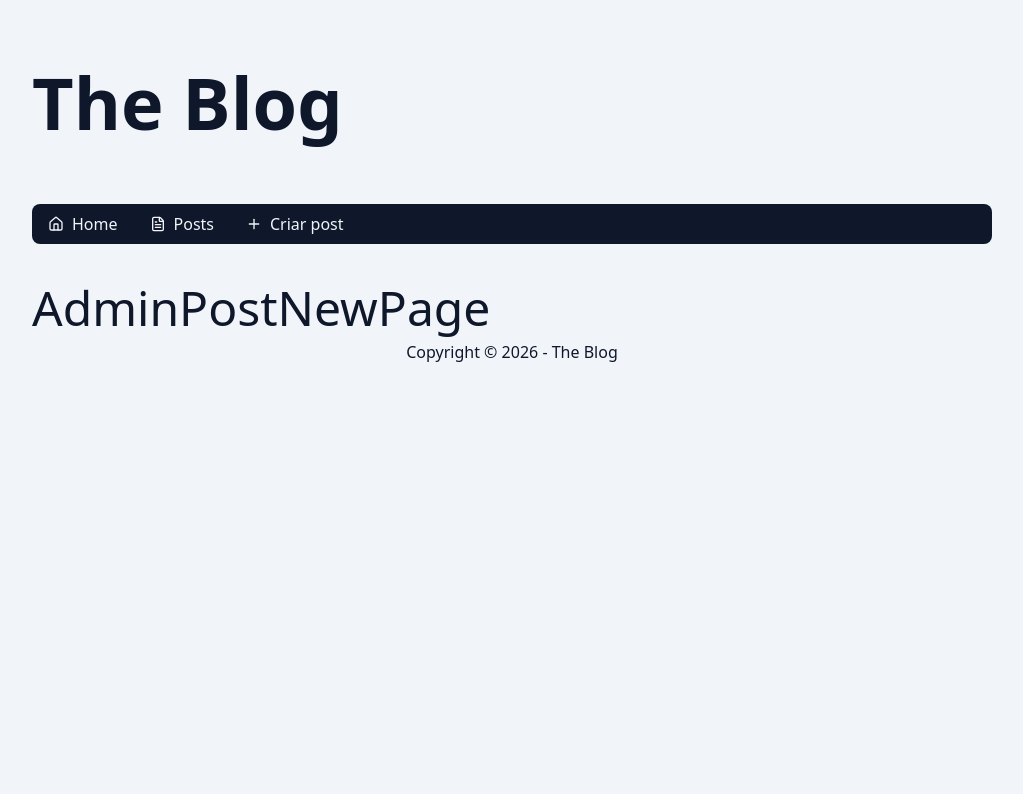
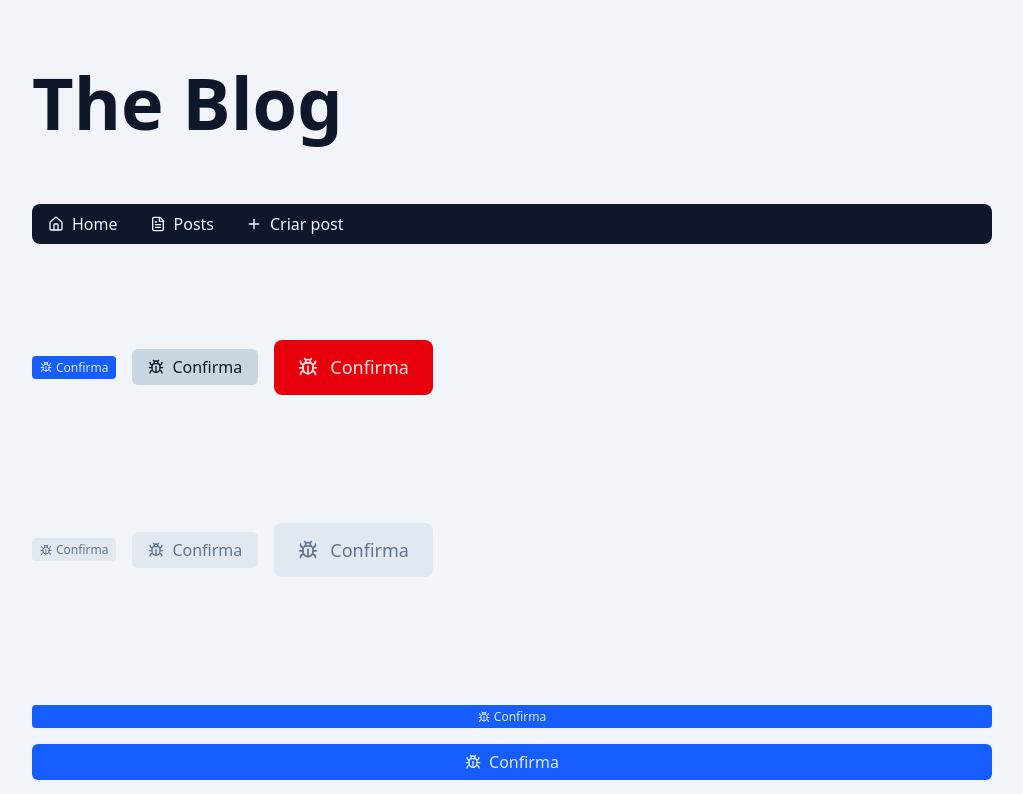
Before and after one commit to robertolins/blog-react-next, a Next.js app: page /admin/post/new in a window 1280 px wide. Shown: the top 794 px of the page, without its empty margins (128-1151 px from the left). Built offline with nearby package versions, Linux system fonts and the light colour scheme.

Commit message:
feat: cria componente para botões

```diff
--- a/src/app/admin/post/new/page.tsx
+++ b/src/app/admin/post/new/page.tsx
@@ -1,5 +1,54 @@
+import { Button } from '@/components/Button';
+import { BugIcon } from 'lucide-react';
+
 export const dynamic = 'force-dynamic';
 
 export default async function AdminPostNewPage() {
-  return <div className='py-2 text-5xl'>AdminPostNewPage</div>;
+  return (
+    <>
+      <div className='py-16 flex gap-4 flex-wrap items-center'>
+        <Button variant='default' size='sm'>
+          <BugIcon />
+          Confirma
+        </Button>
+        <Button variant='ghost' size='md'>
+          <BugIcon />
+          Confirma
+        </Button>
+        <Button variant='danger' size='lg'>
+          <BugIcon />
+          Confirma
+        </Button>
+      </div>
+      <div className='py-16 flex gap-4 flex-wrap items-center'>
+        <Button variant='default' size='sm' disabled>
+          <BugIcon />
+          Confirma
+        </Button>
+        <Button variant='ghost' size='md' disabled>
+          <BugIcon />
+          Confirma
+        </Button>
+        <Button variant='danger' size='lg' disabled>
+          <BugIcon />
+          Confirma
+        </Button>
+      </div>
+
+      <div className='py-16 flex gap-4 flex-wrap items-center'>
+        <Button variant='default' size='sm' className='w-full'>
+          <BugIcon />
+          Confirma
+        </Button>
+        <Button variant='default' size='md' className='w-full'>
+          <BugIcon />
+          Confirma
+        </Button>
+        <Button variant='default' size='lg' className='w-full'>
+          <BugIcon />
+          Confirma
+        </Button>
+      </div>
+    </>
+  );
 }
--- /dev/null
+++ b/src/components/Button/index.tsx
@@ -0,0 +1,58 @@
+import clsx from 'clsx';
+
+type ButtonVariants = 'default' | 'ghost' | 'danger';
+
+type ButtonSizes = 'sm' | 'md' | 'lg';
+
+type ButtonProps = {
+  variant?: ButtonVariants;
+  size?: ButtonSizes;
+} & React.ComponentProps<'button'>;
+
+export function Button({
+  variant = 'default',
+  size = 'md',
+  ...props
+}: ButtonProps) {
+  const buttonVariants: Record<ButtonVariants, string> = {
+    default: clsx('bg-blue-600 hover:bg-blue-700 text-blue-100'),
+    ghost: clsx('bg-slate-300 hover:bg-slate-400 text-slate-900'),
+    danger: clsx('bg-red-600 hover:bg-red-700 text-red-100'),
+  };
+
+  const buttonSizes: Record<ButtonSizes, string> = {
+    sm: clsx(
+      'text-xs/tight',
+      'py-1 px-2',
+      'rounded-sm',
+      '[&_svg]:w-3 [&_svg]:h-3',
+      'gap-1',
+    ),
+    md: clsx(
+      'text-base/tight',
+      'py-2 px-4',
+      'rounded-md',
+      '[&_svg]:w-4 [&_svg]:h-4',
+      'gap-2',
+    ),
+    lg: clsx(
+      'text-lg/tight',
+      'py-4 px-6',
+      'rounded-lg',
+      '[&_svg]:w-5 [&_svg]:h-5',
+      'gap-3',
+    ),
+  };
+
+  const buttonClasses = clsx(
+    buttonVariants[variant],
+    buttonSizes[size],
+    'cursor-pointer',
+    'transition',
+    'flex items-center justify-center',
+    'disabled:bg-slate-200 disabled:text-slate-500 disabled:cursor-not-allowed',
+    props.className,
+  );
+
+  return <button {...props} className={buttonClasses} />;
+}
--- a/src/components/Dialog/index.tsx
+++ b/src/components/Dialog/index.tsx
@@ -1,6 +1,7 @@
 'use client';
 
 import clsx from 'clsx';
+import { Button } from '../Button';
 
 type DialogProps = {
   isVisible?: boolean;
@@ -52,32 +53,18 @@
         </h3>
         <div id='dialog-description'>{content}</div>
         <div className='flex items-center justify-around'>
-          <button
-            className={clsx(
-              'bg-slate-200 hover:bg-slate-300 transition text-slate-950',
-              'flex items-center justify-center',
-              'py-2 px-4 rounded-lg cursor-pointer',
-              'disabled:bg-slate-200 disabled:text-slate-400 disabled:cursor-not-allowed',
-            )}
+          <Button
+            variant='ghost'
             autoFocus
             onClick={handleCancel}
             disabled={disabled}
           >
             Cancelar
-          </button>
+          </Button>
 
-          <button
-            className={clsx(
-              'bg-blue-500 hover:bg-blue-600 transition text-blue-50',
-              'flex items-center justify-center',
-              'py-2 px-4 rounded-lg cursor-pointer',
-              'disabled:bg-slate-200 disabled:text-slate-400 disabled:cursor-not-allowed',
-            )}
-            onClick={onConfirm}
-            disabled={disabled}
-          >
+          <Button variant='default' onClick={onConfirm} disabled={disabled}>
             Ok
-          </button>
+          </Button>
         </div>
       </div>
     </div>
```
